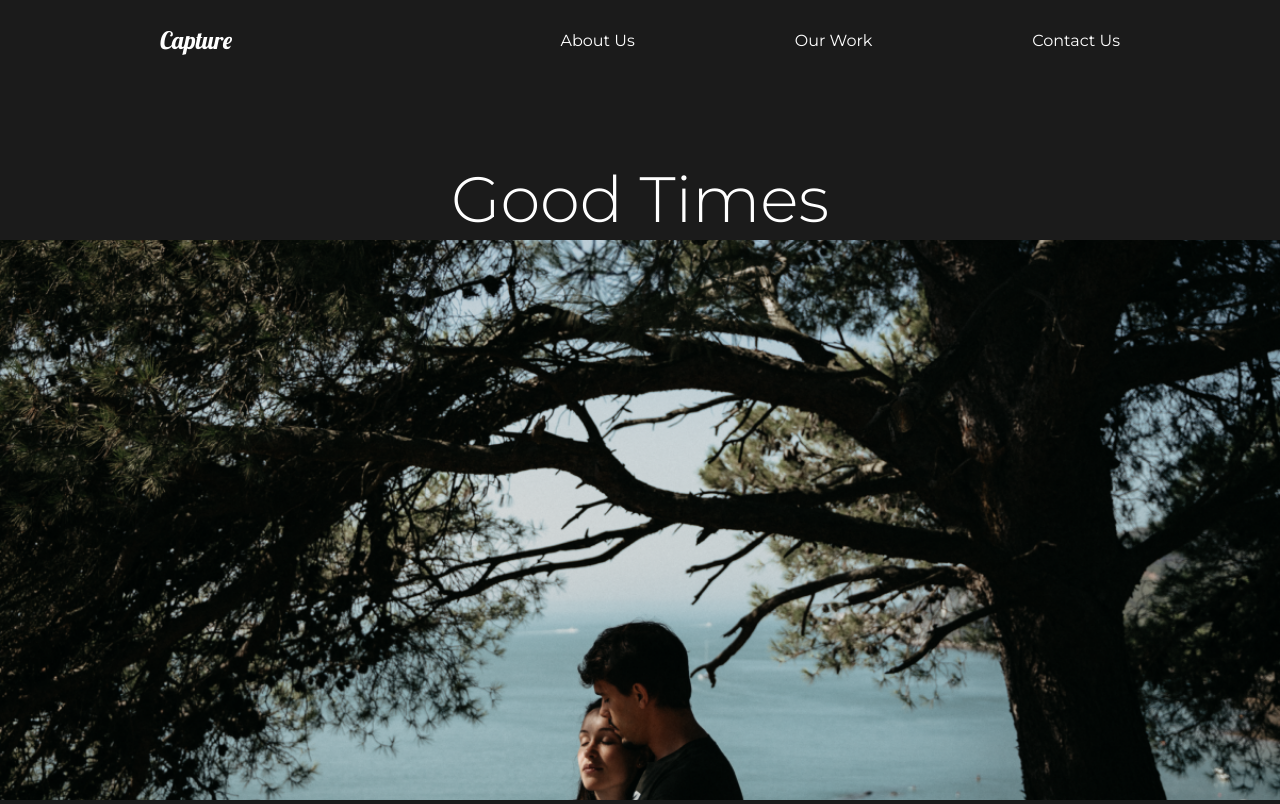
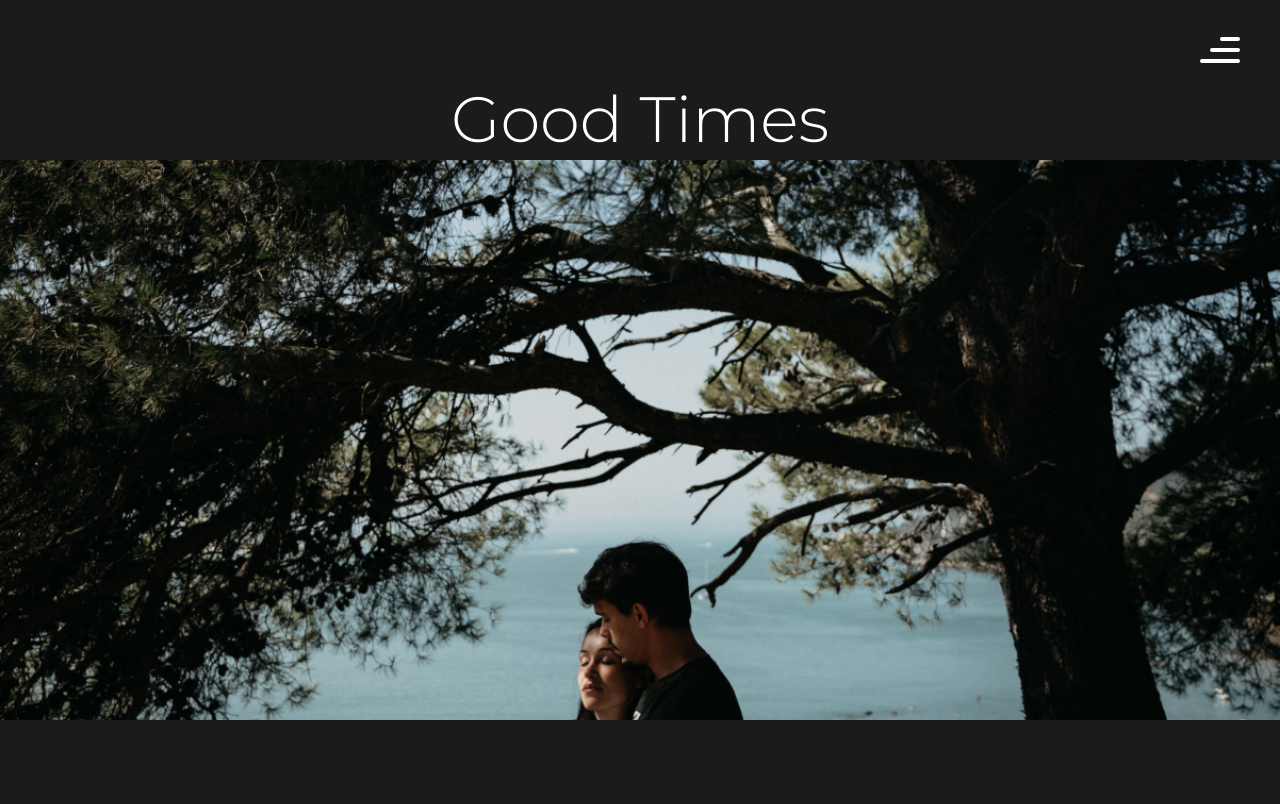
Before and after one commit to IoanLT/Portfolio, a React (Create React App) app: page /work/good-times in a window 1280 px wide. Built offline with nearby package versions, Linux system fonts and the light colour scheme.

Commit message:
implementing the burger menu

```diff
--- a/package.json
+++ b/package.json
@@ -4,6 +4,8 @@
   "private": true,
   "dependencies": {
     "@fortawesome/fontawesome-svg-core": "^1.2.35",
+    "@fortawesome/free-brands-svg-icons": "^5.15.3",
+    "@fortawesome/free-regular-svg-icons": "^5.15.3",
     "@fortawesome/free-solid-svg-icons": "^5.15.3",
     "@fortawesome/react-fontawesome": "^0.1.14",
     "@testing-library/jest-dom": "^5.11.4",
--- a/src/App.js
+++ b/src/App.js
@@ -1,3 +1,4 @@
+import React, { useState } from "react";
 // Import global style
 import GlobalStyle from "./components/GlobalStyle";
 // Import components
@@ -14,6 +15,8 @@ import { AnimatePresence } from 'framer-motion';
 
 
 function App() {
+  const [openMenu, setOpenMenu] = useState(false);
+  const [displayMenu, setDisplayMenu] = useState(false);
 
   const location = useLocation();
   console.log(location);
@@ -21,7 +24,12 @@ function App() {
   return (
     <div className="App">
       <GlobalStyle />
-      <Header />
+      <Header
+        openMenu={openMenu}
+        setOpenMenu={setOpenMenu}
+        displayMenu={displayMenu}
+        setDisplayMenu={setDisplayMenu}
+      />
       <AnimatePresence exitBeforeEnter>
         <Switch location={location} key={location.key}>
           <Route exact path="/" render={(props) => <AboutUs {...props} />} />
--- a/src/animation.js
+++ b/src/animation.js
@@ -87,3 +87,51 @@ export const slider = {
         }
     }
 }
+
+// Burger menu anuimations
+export const menuAnimation = {
+    hidden: {
+        opacity: 0,
+        y: 300
+    },
+    show: {
+        opacity: 1,
+        y: 0,
+        transition: {
+            duration: 0.25,
+            ease: 'easeInOut',
+            when: "beforeChildren",
+            staggerChildren: 0.25
+        }
+    },
+    exit: {
+        opacity: 0,
+        y: 300,
+        transition: {
+            duration: 1
+        }
+    }
+};
+
+export const itemAnimation = {
+    hidden: {  x: 300 },
+    show: {
+        x: 0,
+        transition: {
+            duration: 0.4,
+            ease: "easeOut"
+        }
+    }
+};
+
+export const contactAnimation = {
+    hidden: {  x: 300 },
+    show: {
+        x: 0,
+        transition: {
+            delay: 1.5,
+            duration: 0.4,
+            ease: "easeOut"
+        }
+    }
+};
--- /dev/null
+++ b/src/components/Burger.js
@@ -0,0 +1,85 @@
+import React, { useState } from "react";
+import styled from "styled-components";
+import BurgerMenu from "./BurgerMenu";
+// import { useScroll } from './useScroll';
+// import { Link } from "react-router-dom";
+
+
+const Burger = ({ openMenu, setOpenMenu, displayMenu, setDisplayMenu }) => {
+	const [navbar, setNavbar] = useState(false);
+	// const [element, controls] = useScroll();
+
+	// This method will toggle the library to show or hide
+	const toggleNavHandler = () => {
+		setDisplayMenu(!displayMenu);
+		setOpenMenu(!openMenu);
+	};
+
+	// This method will change the colour of the burger on scroll
+	const changeBackground = () =>
+		window.scrollY >= 727 ? setNavbar(true) : setNavbar(false) || navbar;
+
+	window.addEventListener("scroll", changeBackground);
+
+    return (
+		<>
+			<StyledBurger openMenu={openMenu} onClick={toggleNavHandler}>
+				<div />
+				<div />
+				<div />
+			</StyledBurger>
+			<BurgerMenu displayMenu={displayMenu} setDisplayMenu={setDisplayMenu} />
+		</>
+
+    )
+}
+
+const StyledBurger = styled.div`
+	display: flex;
+	flex-direction: column;
+	justify-content: space-around;
+	width: 2rem;
+	height: 2rem;
+	background: transparent;
+	border: none;
+	cursor: pointer;
+	padding: 0;
+	z-index: 11;
+	align-items: flex-end;
+
+	&:focus {
+		outline: none;
+	}
+
+	div {
+		width: 2rem;
+		height: 0.25rem;
+		background: ${({ openMenu }) => (openMenu ? "#0D0C1D" : "#EFFFFA")};
+		border-radius: 10px;
+		transition: all 0.3s linear;
+		position: relative;
+		transform-origin: 1px;
+
+
+		:first-child {
+			width: ${({ openMenu }) =>	openMenu ? "33px" : "20px"};
+			transform: ${({ openMenu }) => openMenu ? "rotate(45deg)" : "rotate(0)"};
+			background: ${({ openMenu }) => window.scrollY >= 727 || openMenu ? "#000" : "#fff"};
+		}
+
+		:nth-child(2) {
+			width: 30px;
+			opacity: ${({ openMenu }) => (openMenu ? "0" : "1")};
+			transform: ${({ openMenu }) =>	openMenu ? "translateX(20px)" : "translateX(0)"};
+			background: ${({ openMenu }) => window.scrollY >= 727 || openMenu ? "#000" : "#fff"};
+		}
+
+		:nth-child(3) {
+			width: ${({ openMenu }) =>	openMenu ? "33px" : "40px"};
+			transform: ${({ openMenu }) =>	openMenu ? "rotate(-45deg)" : "rotate(0)"};
+			background: ${({ openMenu }) => window.scrollY >= 727 || openMenu ? "#000" : "#fff"};
+		}
+	}
+`;
+
+export default Burger;
--- /dev/null
+++ b/src/components/BurgerMenu.js
@@ -0,0 +1,143 @@
+import React, { useEffect } from 'react';
+// import { Link } from "react-router-dom";
+import styled from "styled-components";
+import { motion, useAnimation } from "framer-motion";
+import { useInView } from 'react-intersection-observer';
+import { FontAwesomeIcon } from '@fortawesome/react-fontawesome';
+import { faMobile } from '@fortawesome/free-solid-svg-icons';
+import { faGithub, faLinkedin } from "@fortawesome/free-brands-svg-icons";
+// Animation imports
+import { menuAnimation, itemAnimation, contactAnimation } from '../animation';
+
+
+const BurgerMenu = ({ displayMenu }) => {
+
+    const controls = useAnimation();
+    const [ ref, inView ] = useInView({ threshold: 0.5 });
+
+    useEffect(() => {
+        if(inView) {
+            controls.start('show');
+        }
+        if(!inView) {
+            controls.start('hidden');
+        }
+    }, [controls, inView]);
+
+    return (
+
+        <div className={displayMenu ? 'open-menu' : 'hidden-menu'}>
+            <MenuWrapper
+                ref={ref}
+                variants={menuAnimation}
+                initial="hidden"
+                animate={controls}
+                exit="exit"
+            >
+                <MenuItems>
+                    <ListItem variants={itemAnimation}>Home</ListItem>
+                    <ListItem variants={itemAnimation}>About</ListItem>
+                    <ListItem variants={itemAnimation}>Projects</ListItem>
+                    <ListItem variants={itemAnimation}>Contact</ListItem>
+                </MenuItems>
+
+                <Contact variants={contactAnimation} >
+                    <div className="contact-mobile">
+                        <FontAwesomeIcon icon={faMobile} size="2x" />
+                        <p>07551 454 843</p>
+                    </div>
+                    <div className="social-media">
+                        <a
+                            style={{ textDecoration: "none", color: "hsl(209, 34%, 30%)" }}
+                            href="https://github.com/IoanLT"
+                            target="_blank"
+                            rel="noreferrer"
+                        >
+                            <FontAwesomeIcon icon={faGithub} size="2x" />
+                        </a>
+                        <a
+                            style={{ textDecoration: "none", color: "hsl(209, 34%, 30%)" }}
+                            href="https://www.linkedin.com/in/ioantranole/"
+                            target="_blank"
+                            rel="noreferrer"
+                        >
+                            <FontAwesomeIcon icon={faLinkedin} size="2x" />
+                        </a>
+
+                    </div>
+
+                </Contact>
+            </MenuWrapper>
+        </div>
+    )
+}
+
+const MenuWrapper = styled(motion.div)`
+    height: 80%;
+    width: 90%;
+    display: flex;
+    flex-direction: column;
+    justify-content: space-between;
+`
+
+const MenuItems = styled(motion.ul)`
+    text-align: center;
+    /* text-align: left; */
+    overflow: hidden;
+    /* width: 80%; */
+`
+
+const ListItem = styled(motion.li)`
+    text-decoration: none;
+    list-style: none;
+    width: 100%;
+    padding: 20px 0;
+    font-size: 1.8rem;
+    font-weight: 700;
+    cursor: pointer;
+    color: hsl(209, 61%, 16%);
+
+    /* &:hover {
+      cursor: pointer;
+      transform: scale(1.1);
+      transform-origin: 50% 50%;
+    } */
+
+    @media (max-width: 500px) {
+        font-size: 1.4rem;
+    }
+`
+
+const Contact = styled(motion.div)`
+    width: 100%;
+    display: flex;
+    flex-direction: column;
+    justify-content: center;
+    align-items: center;
+
+    .contact-mobile {
+        width: 170px;
+        display: flex;
+        justify-content: space-around;
+        align-items: center;
+        padding: 20px 0;
+
+        :first-child {
+            color: hsl(209, 34%, 30%);
+        }
+
+        p {
+            color: hsl(209, 34%, 30%);
+            font-weight: 700;
+            font-size: 1.1rem;
+        }
+    }
+    .social-media {
+        width: 100px;
+        padding: 20px 0;
+        display: flex;
+        justify-content: space-around;
+    }
+`
+
+export default BurgerMenu;
--- a/src/components/GlobalStyle.js
+++ b/src/components/GlobalStyle.js
@@ -54,6 +54,36 @@ const GlobalStyle = createGlobalStyle`
         font-weight: bold;
         color: #23d997;
     }
+
+    /* Styles for the open / hidden navigation menu */
+    .open-menu,
+    .hidden-menu {
+        display: flex;
+        justify-content: center;
+        align-items: center;
+        width: 400px;
+        position: fixed;
+        top: 0;
+        right: 0;
+        height: 100%;
+        overflow: hidden;
+        /* max-height: 100vh;      */
+        transition: all 0.7s ease;
+        transform: translateX(0);
+        background: #fff;
+        /* background: #f2f4f5; */
+        /* background: linear-gradient(to top, hsl(48, 100%, 88%), hsl(44, 92%, 63%));    */
+
+        @media (max-width: 500px) {
+            width: 100%;
+        }
+    }
+
+    .hidden-menu {
+        transform: translateX(100%);
+    }
+
+
 `
 
 export default GlobalStyle;
--- a/src/components/Header.js
+++ b/src/components/Header.js
@@ -1,57 +1,35 @@
 import React from 'react';
-import styled from 'styled-components';
-import { Link } from 'react-router-dom';
+import styled from "styled-components";
+import Burger from './Burger';
 
-const Header = () => {
+const Header = ({ openMenu, setOpenMenu, displayMenu, setDisplayMenu }) => {
     return (
-        <Navbar>
-            <h1><Link id="logo" to="/">Capture</Link></h1>
-            <ul>
-                <li>
-                    <Link to="/">About Us</Link>
-                </li>
-                <li>
-                    <Link to="/our-work">Our Work</Link>
-                </li>
-                <li>
-                    <Link to="/contact-us">Contact Us</Link>
-                </li>
-            </ul>
-        </Navbar>
+        <HeaderNav>
+
+			<Burger
+				openMenu={openMenu}
+				setOpenMenu={setOpenMenu}
+                displayMenu={displayMenu}
+                setDisplayMenu={setDisplayMenu}
+			/>
+		</HeaderNav>
     )
 }
 
-const Navbar = styled.nav`
-    /* min-height: 10vh; */
-    height: 80px;
-    display: flex;
-    margin: auto;
-    justify-content: space-between;
-    align-items: center;
-    padding: 1rem 10rem;
-    /* background: #282828; */
+const HeaderNav = styled.nav`
+	/* position: absolute; */
+	position: fixed;
+	top: 0;
+	width: 100%;
+	padding: 0 40px;
+	height: 100px;
+	display: flex;
+	flex-direction: row;
+	/* justify-content: space-between; */
+	justify-content: flex-end;
+	align-items: center;
     background: transparent;
-
-    a {
-        color: #fff;
-        text-decoration: none;
-    }
-
-    ul {
-        display: flex;
-        list-style: none;
-    }
-
-    li {
-        padding-left: 10rem;
-        position: relative;
-    }
-
-    #logo {
-        font-size: 1.5rem;
-        font-family: "Lobster", cursive;
-        font-weight: lighter;
-    }
-`
+    z-index: 10;
+`;
 
 export default Header;
```
Also changed, not shown: 1 other file (tests, documents, lock files or other folders).
